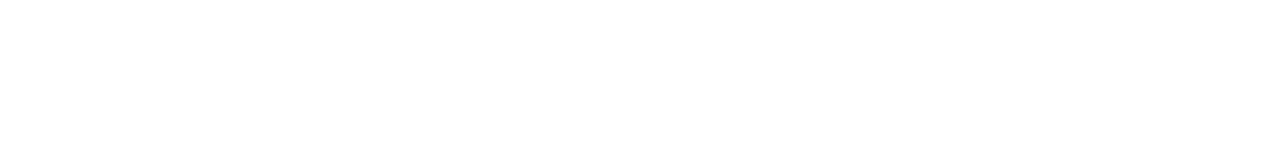
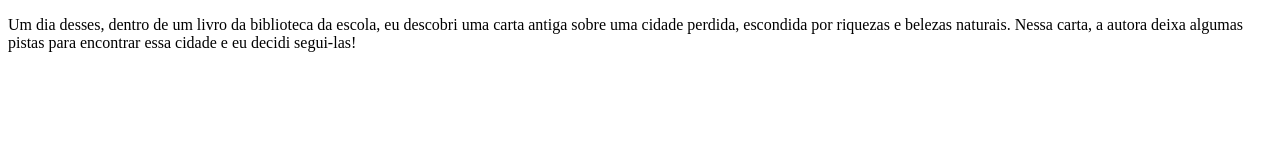
Before and after one commit to Viniii-477/criando-uma-aventura, a plain HTML site: page index.html in a window 1280 px wide. Drawn offline with Linux system fonts and the light colour scheme.

Commit message:
Add files via upload

```diff
--- a/index.html
+++ b/index.html
@@ -1,11 +1,21 @@
 <!DOCTYPE html>
 <html lang="pt-BR">
+
 <head>
     <meta charset="UTF-8">
     <meta name="viewport" content="width=device-width, initial-scale=1.0">
-    <title>Document</title>
+    <title>Em Busca Da Cidade Perdida</title>
 </head>
+
 <body>
+    <main>
+        <div>
+            <p>Um dia desses, dentro de um livro da biblioteca da escola, eu descobri uma carta antiga sobre uma cidade
+                perdida, escondida por riquezas e belezas naturais. Nessa carta, a autora deixa algumas pistas para
+                encontrar essa cidade e eu decidi segui-las!</p>
+        </div>
+    </main>
 
 </body>
+
 </html>
```
